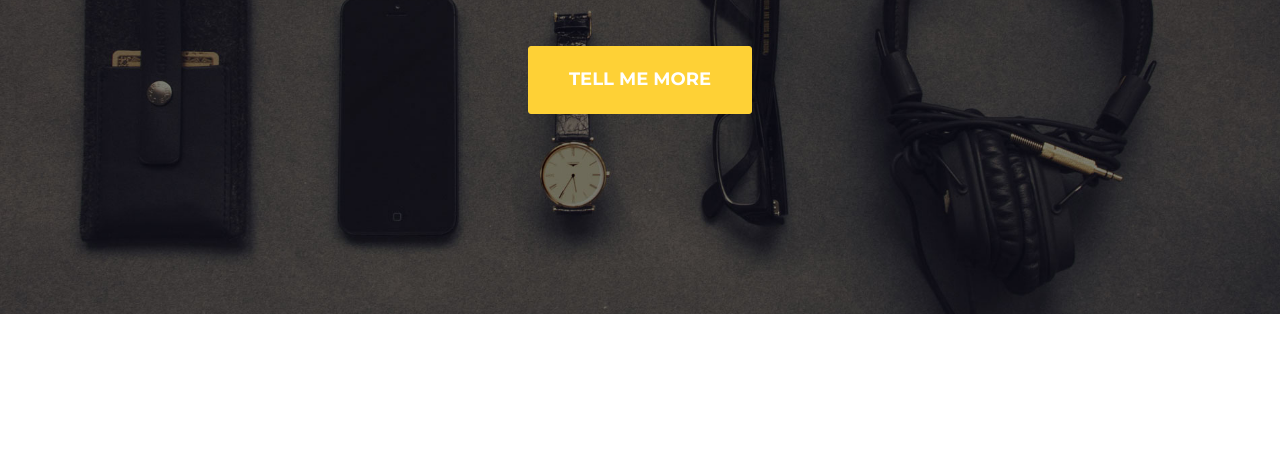
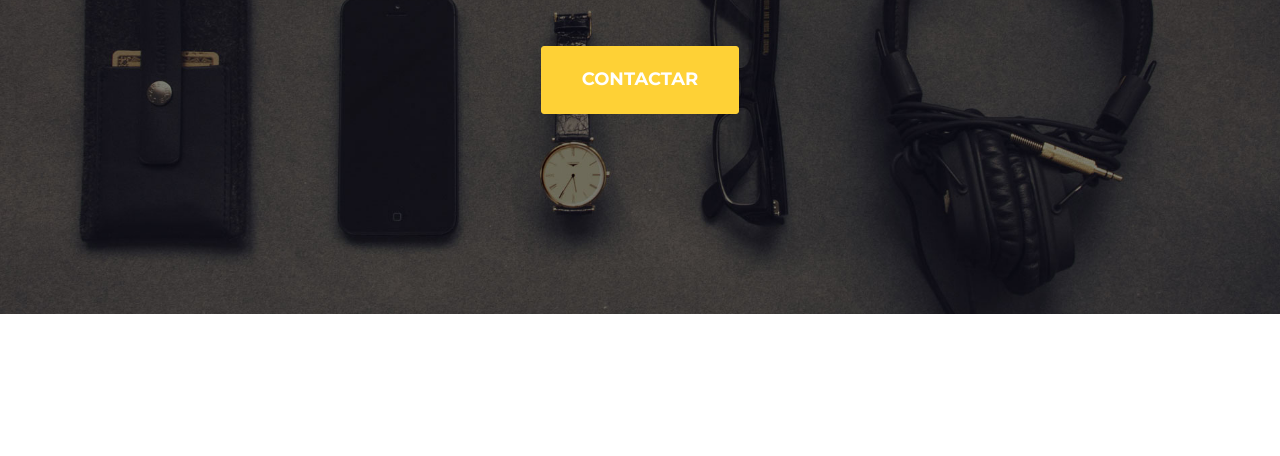
Before and after one commit to yconsuegra/sandjett, a website: page index.html in a window 1280 px wide. Shown: the part 344-800 px from the top of the page. Drawn offline with nearby package versions, Linux system fonts and the light colour scheme; a web font is replaced by a local one.

Commit message:
Te ayude con el boton

```diff
--- a/index.html
+++ b/index.html
@@ -80,7 +80,7 @@
             <div class="intro-text">
                 <div class="intro-lead-in">MANTENIMIENTO DE OBRAS SANDJETT!</div>
                 <div class="intro-heading"></div>
-                <a href="#services" class="page-scroll btn btn-xl">Tell Me More</a>
+                <a href="#services" class="page-scroll btn btn-xl">Contactar</a>
             </div>
         </div>
     </header>
```
